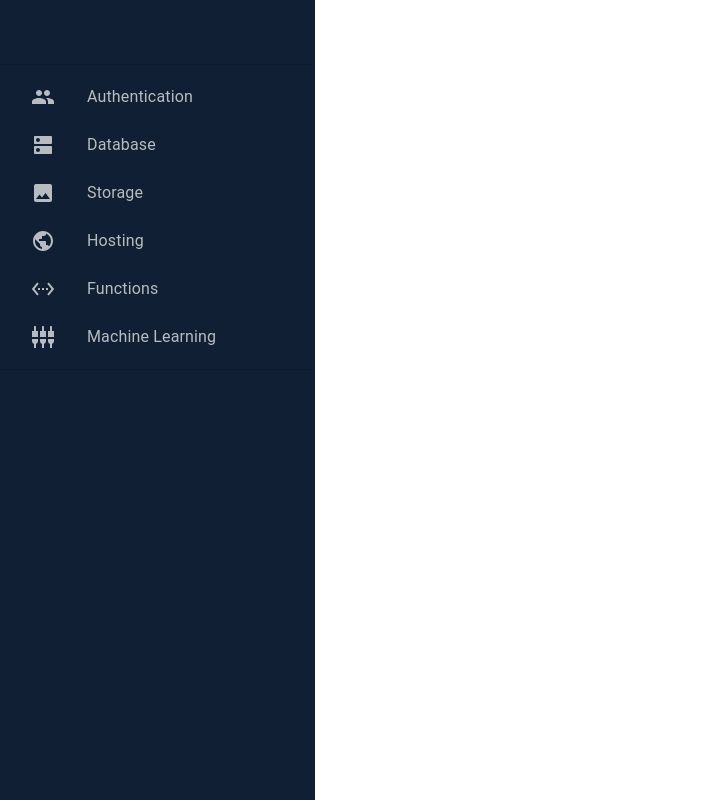
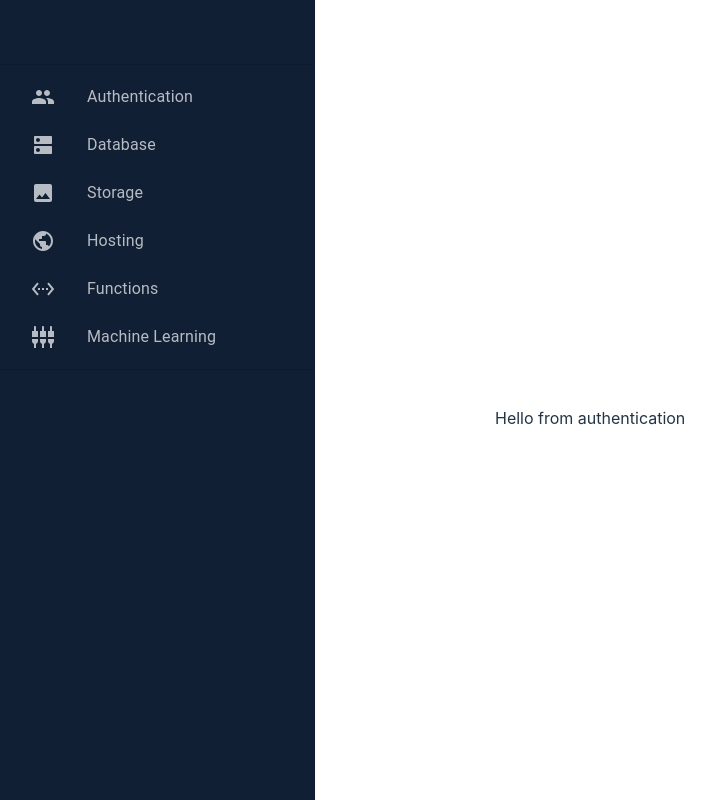
Before and after one commit to AlaaDuridi/muiDashboard, a React (Vite) app: page /authentication in a window 1280 px wide. Shown: the whole page, without its empty margins (5-720 px from the left). Built offline with nearby package versions, Linux system fonts and the light colour scheme.

Commit message:
adding and customizing navbar

```diff
--- a/src/App.tsx
+++ b/src/App.tsx
@@ -1,10 +1,13 @@
 import Button from "@mui/material/Button";
 import Navbar from "./components/Navbar/Navbar.tsx";
+import { Outlet } from "react-router-dom"; // Import Outlet from react-router-dom
+
 function App() {
   return (
     <>
       <Button variant="contained">Hello World</Button>
       <Navbar />
+      <Outlet />
     </>
   );
 }
--- a/src/components/Navbar/Navbar.tsx
+++ b/src/components/Navbar/Navbar.tsx
@@ -10,8 +10,10 @@ import ListItemText from "@mui/material/ListItemText";
 import { MAIN_NAVBAR_LIST_ITEMS } from "./consts/navbarListItems";
 
 import { NAV_BAR_STYLES } from "./styles.ts";
+import { useParams, useNavigate } from "react-router-dom";
 
 const Navbar = () => {
+  const navigate = useNavigate();
   return (
     <>
       {" "}
@@ -21,7 +23,7 @@ const Navbar = () => {
         <List>
           {MAIN_NAVBAR_LIST_ITEMS.map((item) => (
             <ListItem key={item.id} disablePadding>
-              <ListItemButton>
+              <ListItemButton onClick={() => navigate(item.route)}>
                 <ListItemIcon sx={NAV_BAR_STYLES.icons}>
                   {item.icon}
                 </ListItemIcon>
--- a/src/main.tsx
+++ b/src/main.tsx
@@ -1,5 +1,11 @@
 import ReactDOM from "react-dom/client";
 import App from "./App.tsx";
+import Authentication from "./pages/Authentication/Authentication.tsx";
+import Database from "./pages/Database/Database.tsx";
+import Storage from "./pages/Storage/Storage.tsx";
+import Hosting from "./pages/Hosting/Hosting.tsx";
+import Functions from "./pages/Functions/Functions.tsx";
+import MachineLearning from "./pages/MachineLearning/MachineLearning.tsx";
 
 import "./index.css";
 
@@ -8,13 +14,14 @@ import { BrowserRouter, Routes, Route } from "react-router-dom";
 ReactDOM.createRoot(document.getElementById("root")!).render(
   <BrowserRouter>
     <Routes>
-      <Route path="/" element={<App />} />
-      <Route path="authentication" element={<App />} />
-      <Route path="database" element={<App />} />
-      <Route path="storage" element={<App />} />
-      <Route path="hosting" element={<App />} />
-      <Route path="functions" element={<App />} />
-      <Route path="machine-learning" element={<App />} />
+      <Route path="/" element={<App />}>
+        <Route path="authentication" element={<Authentication />} />
+        <Route path="database" element={<Database />} />
+        <Route path="storage" element={<Storage />} />
+        <Route path="hosting" element={<Hosting />} />
+        <Route path="functions" element={<Functions />} />
+        <Route path="machine-learning" element={<MachineLearning />} />
+      </Route>
     </Routes>
   </BrowserRouter>
 );
--- /dev/null
+++ b/src/pages/Authentication/Authentication.tsx
@@ -0,0 +1,5 @@
+const Authentication = () => {
+  return <div style={{ marginLeft: "500px" }}>Hello from authentication</div>;
+};
+
+export default Authentication;
--- /dev/null
+++ b/src/pages/Database/Database.tsx
@@ -0,0 +1,5 @@
+const Database = () => {
+  return <div style={{ marginLeft: "500px" }}>Database</div>;
+};
+
+export default Database;
--- /dev/null
+++ b/src/pages/Functions/Functions.tsx
@@ -0,0 +1,5 @@
+const Functions = () => {
+  return <div style={{ marginLeft: "500px" }}>Functions</div>;
+};
+
+export default Functions;
--- /dev/null
+++ b/src/pages/Hosting/Hosting.tsx
@@ -0,0 +1,5 @@
+const Hosting = () => {
+  return <div style={{ marginLeft: "500px" }}>Hosting</div>;
+};
+
+export default Hosting;
--- /dev/null
+++ b/src/pages/MachineLearning/MachineLearning.tsx
@@ -0,0 +1,5 @@
+const MachineLearning = () => {
+  return <div style={{ marginLeft: "500px" }}>MachineLearning</div>;
+};
+
+export default MachineLearning;
--- /dev/null
+++ b/src/pages/Storage/Storage.tsx
@@ -0,0 +1,5 @@
+const Storage = () => {
+  return <div style={{ marginLeft: "500px" }}>storage</div>;
+};
+
+export default Storage;
```
